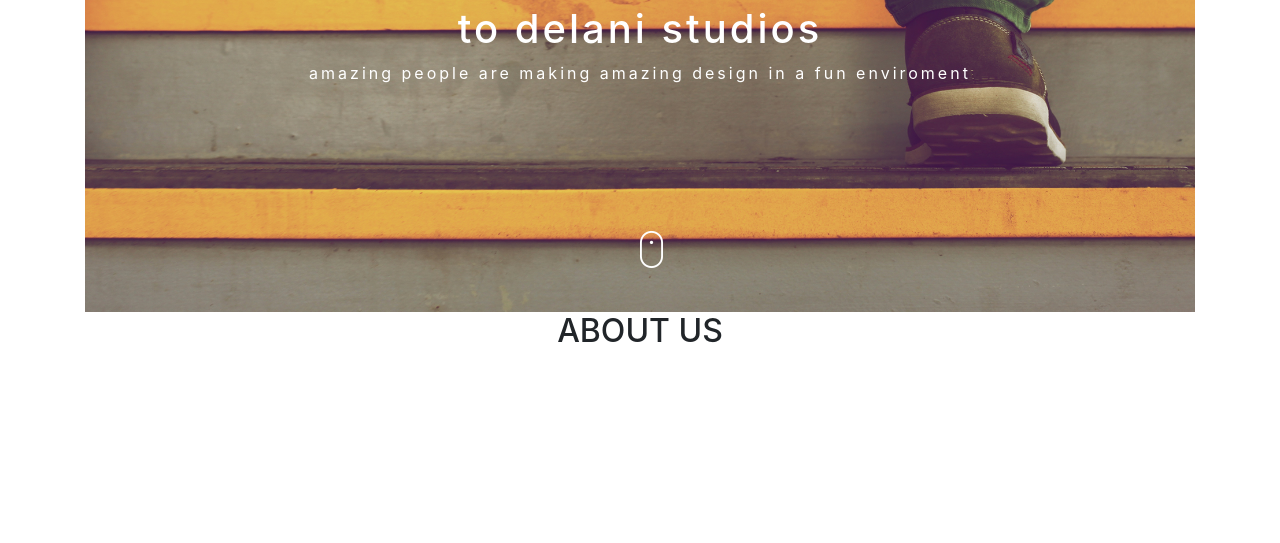
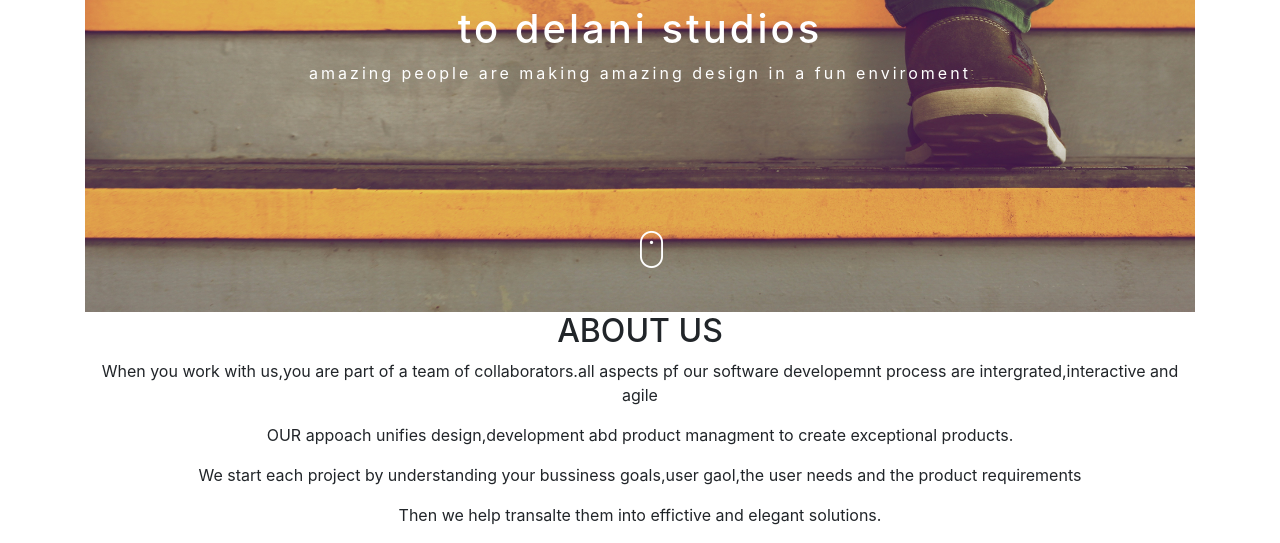
Before and after one commit to shack254/website-remake, a plain HTML site: page index.html in a window 1280 px wide. Shown: the part 307-850 px from the top of the page. Before the commit the page ends 800 px from the top, so only its background shows below. Drawn offline with Linux system fonts and the light colour scheme.

Commit message:
added about me section

```diff
--- a/index.html
+++ b/index.html
@@ -20,6 +20,10 @@
         </div>
         <div class="text-center">
             <h2>ABOUT US</h2>
+            <p>When you work with us,you are part of a team of collaborators.all aspects pf our software developemnt process are intergrated,interactive and agile</p>
+            <p>OUR appoach unifies design,development abd product managment to create exceptional products.</p>
+            <p>We start each project by understanding your bussiness goals,user gaol,the user needs and the product requirements</p>
+            <p>Then we help transalte them into effictive and elegant solutions.</p>
         </div>
 	</div>
 </body>
```
